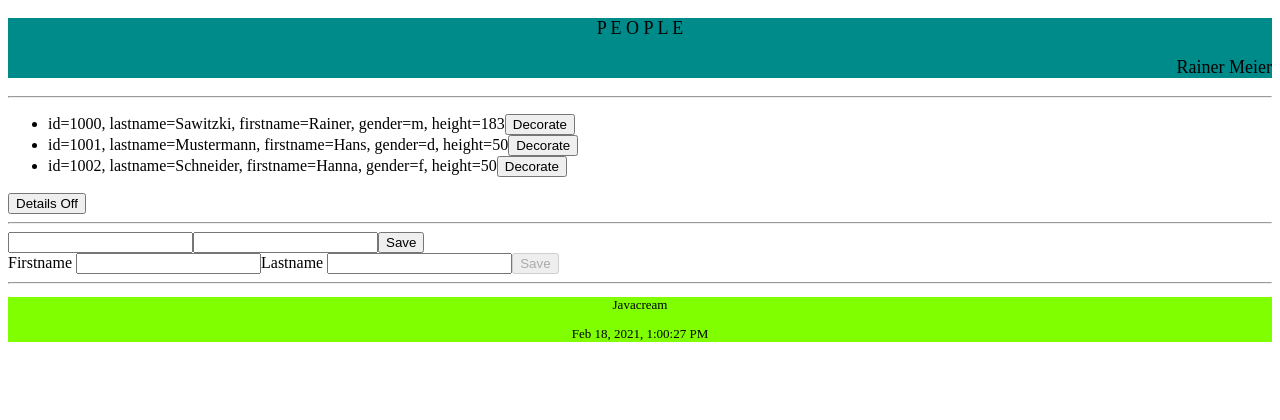
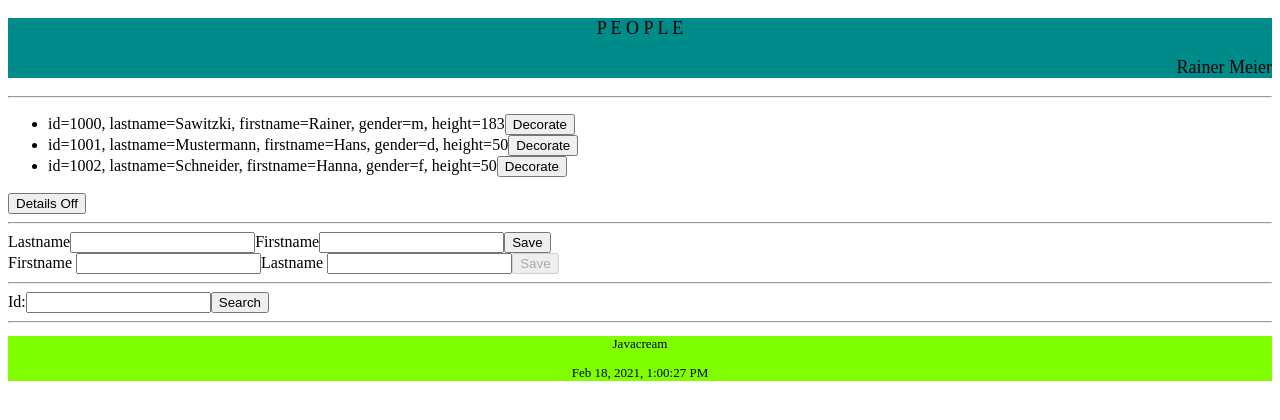
Before and after one commit to Javacream/org.javacream.training.angular, an Angular app in the folder training/: page / in a window 1280 px wide. Shown: the top 420 px of the page. Built offline with nearby package versions, Linux system fonts and the light colour scheme.

Commit message:
implement person search

```diff
--- a/training/src/app/app.module.ts
+++ b/training/src/app/app.module.ts
@@ -12,6 +12,7 @@ import { ClockComponent } from './util/components/clock/clock.component';
 import { FormsModule, ReactiveFormsModule } from '@angular/forms';
 import { PersonCreateComponent } from './people/components/person-create/person-create.component';
 import { PersonCreateReactiveComponent } from './people/components/person-create-reactive/person-create-reactive.component';
+import { PersonSearchComponent } from './people/components/person-search/person-search.component';
 
 @NgModule({
   declarations: [
@@ -24,7 +25,8 @@ import { PersonCreateReactiveComponent } from './people/components/person-create
     PersonComponent,
     ClockComponent,
     PersonCreateComponent,
-    PersonCreateReactiveComponent
+    PersonCreateReactiveComponent,
+    PersonSearchComponent
   ],
   imports: [
     BrowserModule, FormsModule, ReactiveFormsModule
--- a/training/src/app/people/components/content/content.component.html
+++ b/training/src/app/people/components/content/content.component.html
@@ -2,3 +2,5 @@
 <hr />
 <app-person-create></app-person-create>
 <app-person-create-reactive></app-person-create-reactive>
+<hr />
+<app-person-search></app-person-search>
--- a/training/src/app/people/components/person-create-reactive/person-create-reactive.component.html
+++ b/training/src/app/people/components/person-create-reactive/person-create-reactive.component.html
@@ -8,3 +8,5 @@
 <button [disabled]="!personInputForm.valid">Save</button>
 
 </form>
+
+<p *ngIf="newId">Created person id={{newId}}</p>
--- a/training/src/app/people/components/person-create/person-create.component.html
+++ b/training/src/app/people/components/person-create/person-create.component.html
@@ -1,4 +1,4 @@
-<input type=”text” [(ngModel)]="lastname" />
-<input type=”text” [(ngModel)]="firstname" />
+<label>Lastname<input type=”text” [(ngModel)]="lastname" /></label>
+<label>Firstname<input type=”text” [(ngModel)]="firstname" /></label>
 <button (click)="save()">Save</button>
 <p *ngIf="newId">Created person id={{newId}}</p>
--- /dev/null
+++ b/training/src/app/people/components/person-search/person-search.component.html
@@ -0,0 +1,3 @@
+<label>Id:<input type="number" [(ngModel)]="searchId" /></label>
+<button (click)="search()">Search</button>
+<app-person *ngIf="searchResult" [person]="searchResult" [details]="false"></app-person>
--- /dev/null
+++ b/training/src/app/people/components/person-search/person-search.component.ts
@@ -0,0 +1,19 @@
+import { Component, OnInit } from '@angular/core';
+import { PeopleModel, Person } from '../../model/people.model';
+
+@Component({
+  selector: 'app-person-search',
+  templateUrl: './person-search.component.html',
+  styleUrls: ['./person-search.component.css']
+})
+export class PersonSearchComponent implements OnInit {
+  searchResult:Person | undefined
+  searchId:number | undefined
+  constructor(readonly peopleModel:PeopleModel) { }
+
+  ngOnInit(): void {
+  }
+  search(){
+    this.searchResult = this.peopleModel.findById(Number(this.searchId))
+  }
+}
```
Also changed, not shown: training/src/app/people/components/person-search/person-search.component.css (added).
